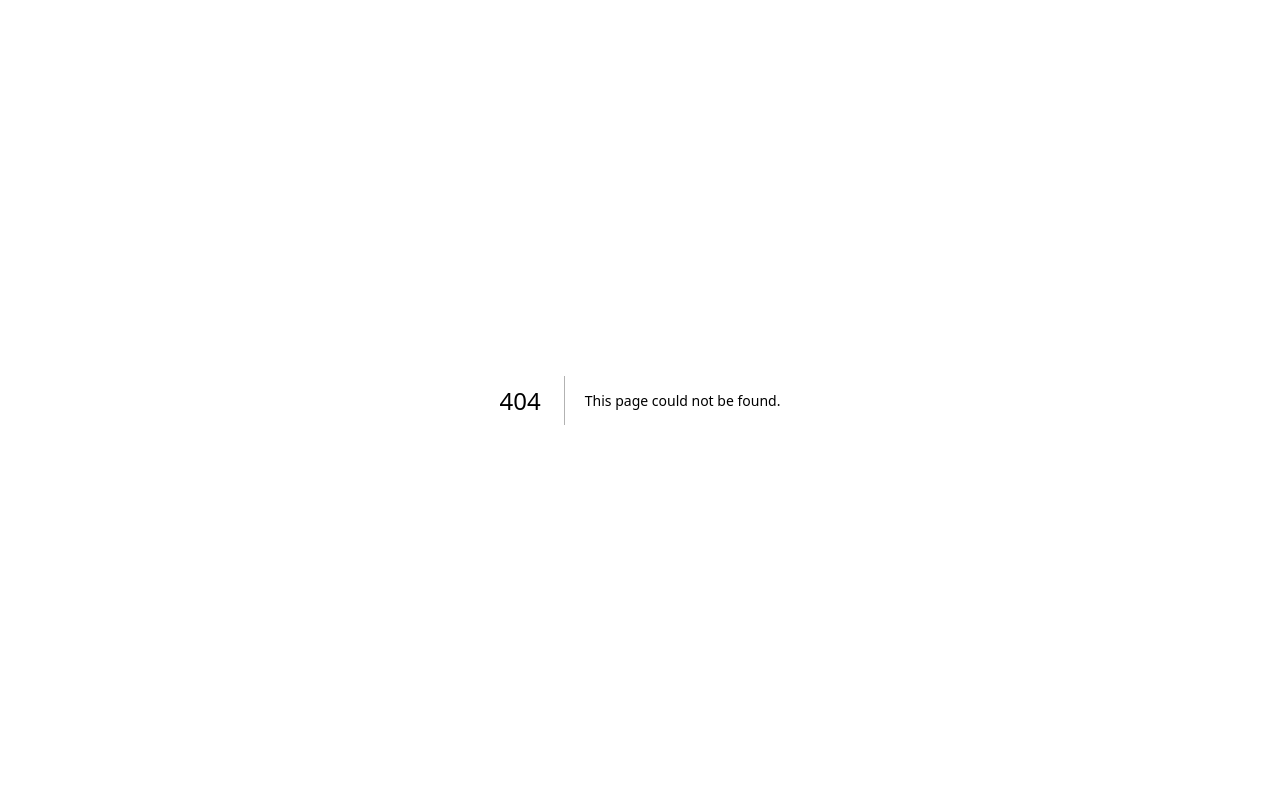
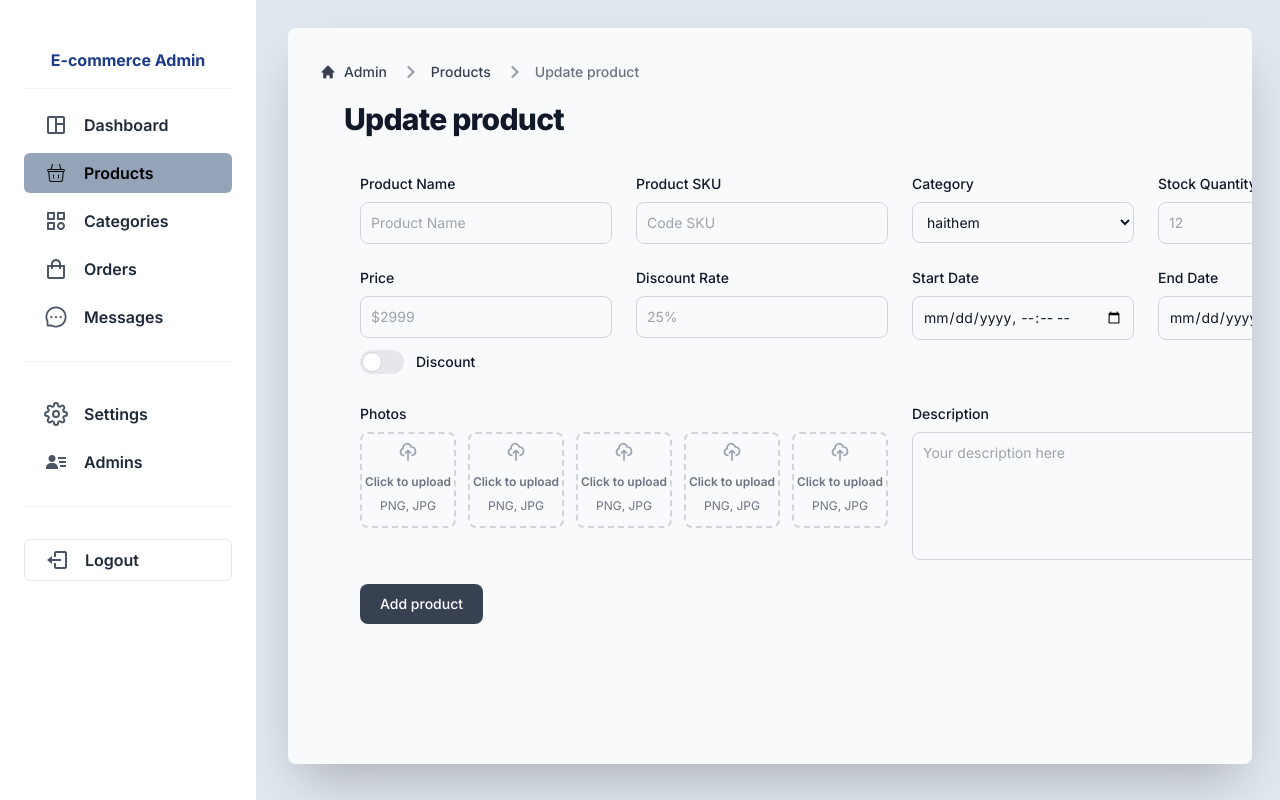
Before and after one commit to HaithemBenSlama/E-commerce-admin, a Next.js app: page /products/update_product in a window 1280 px wide. Before the commit this address had no page. Built offline with nearby package versions, Linux system fonts and the light colour scheme.

Commit message:
create update page

```diff
--- /dev/null
+++ b/app/products/update_product/page.jsx
@@ -0,0 +1,152 @@
+import { Breadcrumbs } from "@/components/Breadcrumbs";
+import Layout from "@/components/Layout";
+import Title from "@/components/Title";
+import CustomInput from "@/components/CustomInput";
+import CustomSelect from "@/components/CustomSelect";
+import CustomUploader from "@/components/CustomUploader";
+import CustomTextArea from "@/components/CustomTextArea";
+import React from "react";
+
+export default function UpdateProduct() {
+  const links = [{ text: "Products", href: "/products" }];
+  return (
+    <Layout>
+      <Breadcrumbs path={links} terminalPath={"Update product"} />
+      <Title text={"Update product"} />
+      <div class="py-0 px-4 mx-10">
+        <form action="#">
+          <div class="grid col-span-4 gap-6">
+            <div class="col-span-4" />
+            <div class="w-full">
+              <CustomInput
+                label={"Product Name"}
+                placeholder={"Product Name"}
+                type={"text"}
+                name={"p_name"}
+                id={"p_name"}
+                required={true}
+                disabled={false}
+              />
+            </div>
+            <div class="w-full">
+              <CustomInput
+                label={"Product SKU"}
+                placeholder={"Code SKU"}
+                type={"text"}
+                name={"p_sku"}
+                id={"p_sku"}
+                required={true}
+                disabled={false}
+              />
+            </div>
+
+            <div class="w-full">
+              <CustomSelect
+                label={"Category"}
+                id={"p_category"}
+                required={true}
+                options={[{ text: "haithem", selected: true, value: "h" }]}
+              />
+            </div>
+
+            <div class="w-full">
+              <CustomInput
+                label={"Stock Quantity"}
+                placeholder={"12"}
+                type={"number"}
+                name={"p_stock"}
+                id={"p_stock"}
+                required={true}
+                disabled={false}
+              />
+            </div>
+
+            <div class="w-full">
+              <label
+                for="price"
+                class="block mb-2 text-sm font-medium text-gray-900 dark:text-white"
+              >
+                Price
+              </label>
+              <input
+                type="number"
+                name="price"
+                id="price"
+                class="bg-gray-50 border border-gray-300 text-gray-900 text-sm rounded-lg focus:ring-primary-600 focus:border-primary-600 block w-full p-2.5 dark:bg-gray-700 dark:border-gray-600 dark:placeholder-gray-400 dark:text-white dark:focus:ring-primary-500 dark:focus:border-primary-500"
+                placeholder="$2999"
+                required=""
+              />
+              <label class="relative inline-flex items-center cursor-pointer mt-3">
+                <input type="checkbox" value="" class="sr-only peer" />
+                <div class="w-11 h-6 bg-gray-200 peer-focus:outline-none peer-focus:ring-4 peer-focus:ring-blue-300 dark:peer-focus:ring-blue-800 rounded-full peer dark:bg-gray-700 peer-checked:after:translate-x-full peer-checked:after:border-white after:content-[''] after:absolute after:top-[2px] after:left-[2px] after:bg-white after:border-gray-300 after:border after:rounded-full after:h-5 after:w-5 after:transition-all dark:border-gray-600 peer-checked:bg-blue-600"></div>
+                <span class="ml-3 text-sm font-medium text-gray-900 dark:text-gray-300">
+                  Discount
+                </span>
+              </label>
+            </div>
+
+            <div class="w-full">
+              <CustomInput
+                label={"Discount Rate"}
+                placeholder={"25%"}
+                type={"number"}
+                name={"d_rate"}
+                id={"d_rate"}
+                required={false}
+                disabled={true}
+              />
+            </div>
+
+            <div class="w-full">
+              <CustomInput
+                label={"Start Date"}
+                type={"datetime-local"}
+                name={"d_start"}
+                id={"d_start"}
+                required={true}
+                disabled={false}
+              />
+            </div>
+
+            <div class="w-full">
+              <CustomInput
+                label={"End Date"}
+                type={"datetime-local"}
+                name={"d_end"}
+                id={"d_end"}
+                required={true}
+                disabled={false}
+              />
+            </div>
+
+            <div className="sm:col-span-2">
+              <label
+                for="item-weight"
+                class="block mb-2 text-sm font-medium text-gray-900 dark:text-white"
+              >
+                Photos
+              </label>
+
+              <div class="flex gap-3">
+                <CustomUploader />
+                <CustomUploader />
+                <CustomUploader />
+                <CustomUploader />
+                <CustomUploader />
+              </div>
+            </div>
+            <div class="sm:col-span-2">
+              <CustomTextArea />
+            </div>
+          </div>
+          <button
+            type="submit"
+            class="inline-flex items-center px-5 py-2.5 mt-4 sm:mt-6 text-sm font-medium text-center text-white bg-gray-700 rounded-lg focus:ring-4 focus:ring-gray-200 dark:focus:ring-gray-900 hover:bg-gray-800"
+          >
+            Add product
+          </button>
+        </form>
+      </div>
+    </Layout>
+  );
+}
--- a/components/Breadcrumbs.jsx
+++ b/components/Breadcrumbs.jsx
@@ -9,10 +9,7 @@ export const Breadcrumbs = ({ path, terminalPath }) => {
     <nav class="flex m-4 " aria-label="Breadcrumb">
       <ol class="inline-flex items-center space-x-1 md:space-x-3">
         <li class="inline-flex items-center">
-          <a
-            href="/dashboard"
-            class="inline-flex items-center text-sm font-medium text-gray-700 hover:text-gray-900 dark:text-gray-400 dark:hover:text-white"
-          >
+          <div class="inline-flex items-center text-sm font-medium text-gray-700 hover:text-gray-900 dark:text-gray-400 dark:hover:text-white">
             <svg
               class="w-4 h-4 mr-2"
               fill="currentColor"
@@ -22,7 +19,7 @@ export const Breadcrumbs = ({ path, terminalPath }) => {
               <path d="M10.707 2.293a1 1 0 00-1.414 0l-7 7a1 1 0 001.414 1.414L4 10.414V17a1 1 0 001 1h2a1 1 0 001-1v-2a1 1 0 011-1h2a1 1 0 011 1v2a1 1 0 001 1h2a1 1 0 001-1v-6.586l.293.293a1 1 0 001.414-1.414l-7-7z"></path>
             </svg>
             Admin
-          </a>
+          </div>
         </li>
         {path?.map((p) => (
           <li>
```
